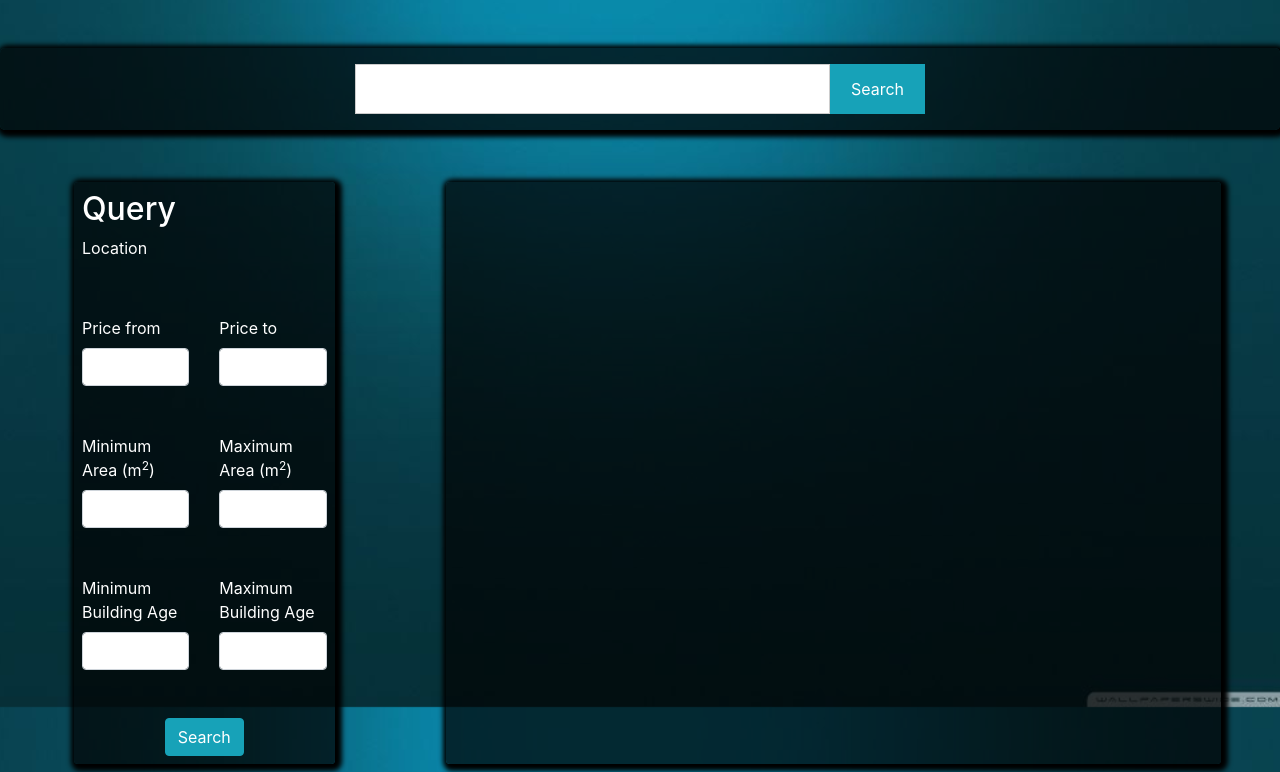
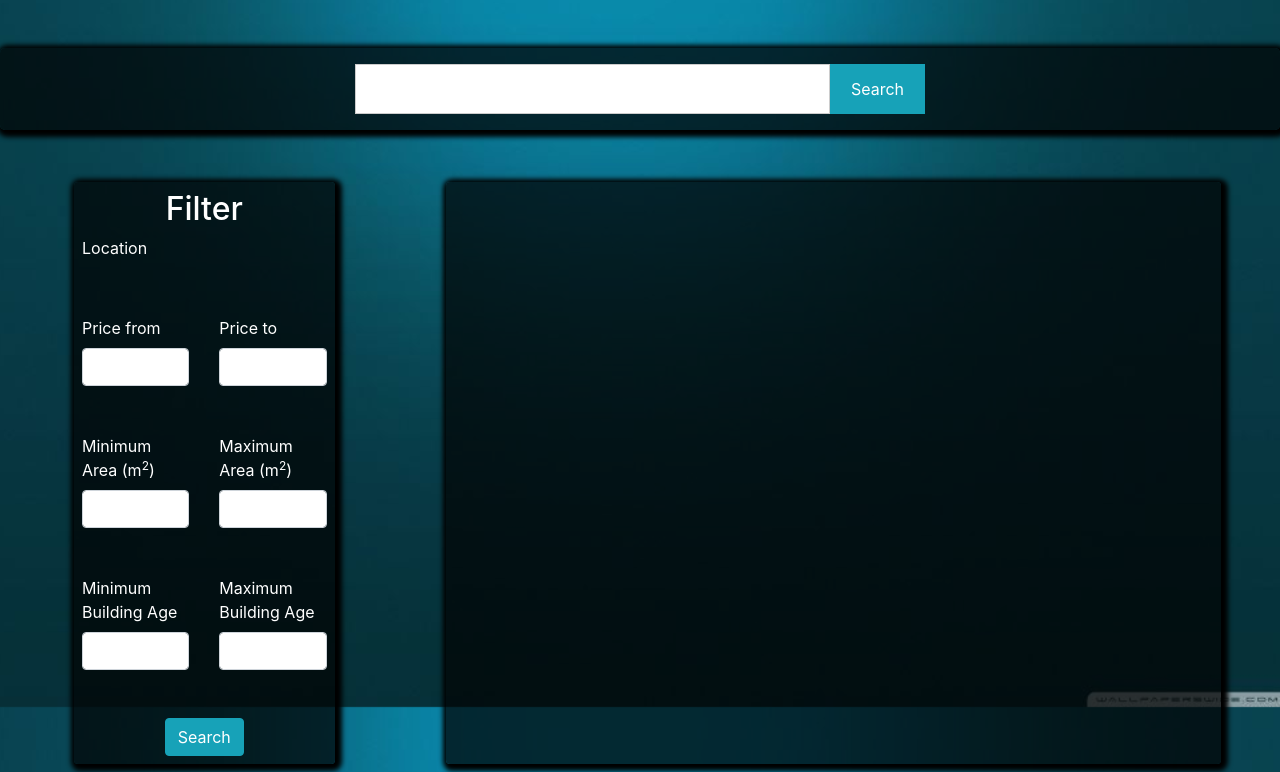
Before and after one commit to egesaray/RealEstateListingSite, a Django app: template main/templates/main/postlistings.html in a window 1280 px wide. Shown: the part 93-865 px from the top of the page. Run offline with Django 3.2, Linux system fonts and the light colour scheme; the template is opened without the code that fills it, so the values that code supplies are empty; some libraries are stand-ins or nearby versions.

Commit message:
Update postlistings.html

```diff
--- a/main/templates/main/postlistings.html
+++ b/main/templates/main/postlistings.html
@@ -89,7 +89,7 @@
 
                 <div class="rounded p-2"
                      style="background-color: rgba(0,0,0,0.7) ; box-shadow: 2px 2px 5px 5px #000000">
-                    <h2 class="is-size-5">Query</h2>
+                    <center><h2 class="is-size-5">Filter</h2></center>
 
 
                     <div class="row">
```
